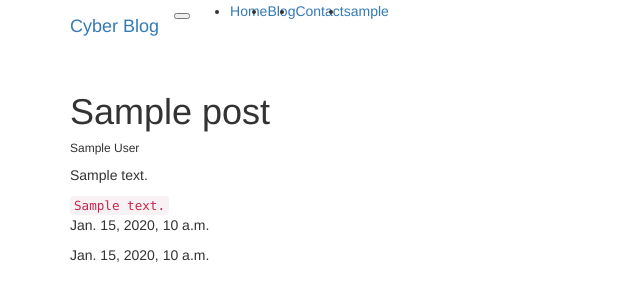
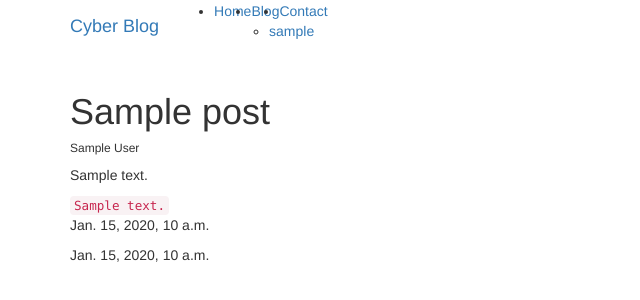
Before and after one commit to Mrjsaw/django-blog, a Django app: page /blog in a window 1280 px wide. Shown: the top 300 px of the page, without its empty margins (0-640 px from the left). Run offline with Django 3.2, Linux system fonts and the light colour scheme; a user stored in the database is signed in; tables that the repository leaves empty hold one stand-in row (values such as "Sample post"); some libraries are stand-ins or nearby versions.

Commit message:
added nav

```diff
--- a/templates/nav.html
+++ b/templates/nav.html
@@ -1,13 +1,8 @@
 <header class="header">
     <!-- Main Navbar-->
-    <nav class="navbar navbar-expand-lg">
+    <nav class="mb-1 navbar fixed-top navbar-expand-lg navbar-dark bg-dark">
       <div class="container">
-        <!-- Navbar Brand -->
-        <div class="navbar-header d-flex align-items-center justify-content-between">
-          <!-- Navbar Brand --><a href="/" class="navbar-brand">Cyber Blog</a>
-          <!-- Toggle Button-->
-          <button type="button" data-toggle="collapse" data-target="#navbarcollapse" aria-controls="navbarcollapse" aria-expanded="false" aria-label="Toggle navigation" class="navbar-toggler"><span></span><span></span><span></span></button>
-        </div>
+          <a href="/" class="navbar-brand">Cyber Blog</a>
         <!-- Navbar Menu -->
         <div id="navbarcollapse" class="collapse navbar-collapse">
           <ul class="navbar-nav ml-auto">
@@ -17,9 +12,20 @@
             </li>
             <li class="nav-item"><a href="#" class="nav-link ">Contact</a>
             </li>
+
             {% if request.user.is_authenticated %}
-            <li class="nav-item"><a href="#" class="nav-link ">{{ request.user }}</a>
-            </li>
+            <div class="collapse navbar-collapse" id="navbarSupportedContent-333">
+              <ul class="navbar-nav ml-auto">
+            <li class="nav-item dropdown">
+              <a class="nav-link dropdown-toggle"  id="navbarDropdown" role="button" data-toggle="dropdown" aria-haspopup="true" aria-expanded="false">
+                  {{ request.user }}
+              </a>
+              <div class="dropdown-menu" aria-labelledby="navbarDropdown">
+                      <a class="dropdown-item" href="/logout">Logout</a>
+                  </div>
+          </li>
+          </ul>
+        </div>
             {% endif %}
           </ul>
       </div>
```
